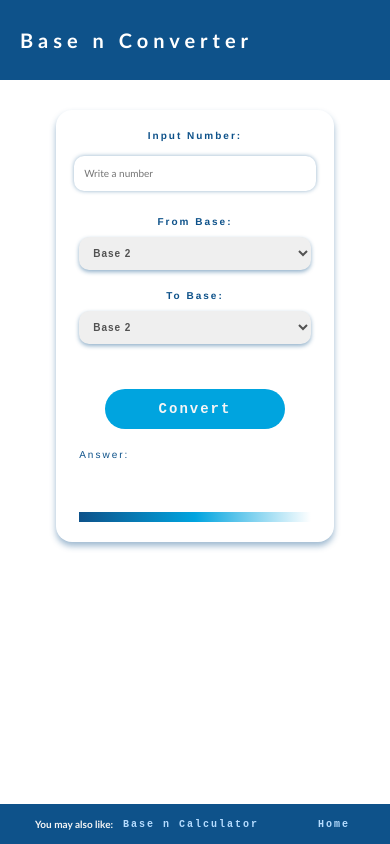
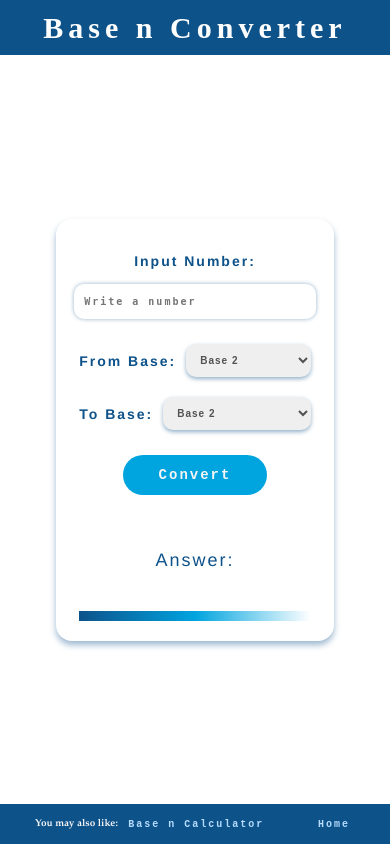
Before and after one commit to SusmoyDas98/Base-N-Calculator-and-Converter, a Flask app: page /converter in a window 390 px wide. Run offline with Flask 3, Linux system fonts and the light colour scheme; some libraries are stand-ins or nearby versions.

Commit message:
Update converter.css

```diff
--- a/static/css/converter.css
+++ b/static/css/converter.css
@@ -14,16 +14,17 @@ body{
     background-color: white;
 }
 
+
 .header{
      background-color: rgb(14, 82, 138);
 
-    height:100px;
+    height:80px;
     width: 100vw;
     padding-left: 100px;
     display: flex;
     align-items: center ;
     justify-content: flex-start;
-    font-family: 'Gill Sans', 'Gill Sans MT', Calibri, 'Trebuchet MS', sans-serif;
+    font-family: "Garamond";
     font-size: 35px;
 
     white-space: none;
@@ -95,8 +96,9 @@ body{
 }
 
 ::placeholder{
-    font-family: 'Gill Sans', 'Gill Sans MT', Calibri, 'Trebuchet MS', sans-serif;
-
+    font-family:monospace;
+    font-weight:bold;
+    letter-spacing:2px;
 }
 input{
     font-family:monospace;
@@ -185,6 +187,7 @@ button{
     letter-spacing: 2px;
 
     z-index: 10;
+
 }
 
 .buttons{
@@ -212,8 +215,9 @@ button:active{
     font-family: 'Franklin Gothic Medium', 'Arial Narrow', Arial, sans-serif;
     color: rgb(14, 82, 138);
     letter-spacing: 2px;
+    height:fit-content;
 }
-#answer_title{
+.answer_title{
     font-size: 20px;
     display: flex;
     flex-direction: row;
@@ -277,8 +281,8 @@ button:active{
   max-height:  fix-content;
   bottom: 0;
   left: 0;
-  /* min-height: 30px; */
-  min-height: fit-content;
+  min-height: 30px;
+  /* min-height: fit-content; */
   padding-left: 100px;
   width: 100vw;
     background-color: rgb(14, 82, 138);
@@ -290,8 +294,8 @@ button:active{
 
 .footer_box p{
 
-    font-family: 'Gill Sans', 'Gill Sans MT', Calibri, 'Trebuchet MS', sans-serif;
-    font-size: 15px;
+    font-family: "Garamond";
+    font-size: 18px;
     color: whitesmoke;
     display: flex;
     justify-content: flex-start;
@@ -324,7 +328,7 @@ button:active{
     padding-left: 20px;
 
     align-items: center;
-    font-family: 'Gill Sans', 'Gill Sans MT', Calibri, 'Trebuchet MS', sans-serif;
+    font-family: "Garamond";
     font-size: 15px;
 }
 
@@ -334,6 +338,7 @@ button:active{
     color: rgb(181, 220, 255);
     padding-left: 20px;
     text-decoration: none;
+    font-weight:bold;
 }
 
 
@@ -411,9 +416,12 @@ button:active{
         font-size: 18px;
     }
 
-    #answer_title{
+    .answer_title{
         margin-bottom: 12px;
         font-size: 18px;
+        font-weight: bold;
+        display:flex;
+        flex-direction:column;
     }
 
     .answer_area{
@@ -423,6 +431,7 @@ button:active{
     }
 
 }
+
 
 @media (max-width: 720px) {
     *{
@@ -438,26 +447,26 @@ button:active{
         justify-content: flex-start;
         overflow-y: auto;
         min-height: 100vh;
-        max-height: auto;
         overflow-x: hidden;
 
     }
-    .header{
+
+
+  .header{
         flex-wrap: nowrap;
-        font-size: 35px;
-        min-height: 85px;
+        height: 55px;
         min-width: 100vw;
         padding-left: 0%;
-
-    }
-
-    #header_title{
-        margin-left: 40px;
+        font-size: 25px;
+        display: flex;
+        align-items: center;
+        justify-content: center;
+        font-family: serif;
     }
 
     .container{
 
-        width: 100vw;
+        width: 100%;
         height: auto;
         display: flex;
         flex-direction: column;
@@ -465,22 +474,19 @@ button:active{
         padding: 0px;
 
 
+    }
 
-    }
 
     .converter{
 
         height: auto;
-        width: 70vw;
+        width: 70%;
         display: flex;
         flex-direction: column;
         align-items: center;
         /* justify-content: center; */
         padding: 10px;
-        padding-bottom: 40px;
         margin: 30px;
-        gap:0px;
-
 
     }
     .input_takers{
@@ -490,9 +496,7 @@ button:active{
         align-items:center;
         /* justify-content: center; */
         padding: 40px;
-        padding-bottom: 35px;
-        gap: 20px ;
-
+        gap: 50px;
     }
 
 
@@ -506,7 +510,7 @@ button:active{
     }
     label{
         font-family:'Franklin Gothic Medium', 'Arial Narrow', Arial, sans-serif;
-        font-size: 18px;
+        font-size: 20px;
         letter-spacing: 2px;
     }
     input{
@@ -521,7 +525,7 @@ button:active{
         /* background-color: red; */
         max-width: 90%;
         display: flex;
-        flex-direction: column;
+        flex-direction: row;
         align-items: center;
         justify-content: space-between;
         width: max-content;
@@ -529,12 +533,6 @@ button:active{
         gap: 20px;
 
 
-    }
-
-
-    .from_base, .to_base{
-        display: flex;
-        flex-direction: column;
     }
     select{
 
@@ -544,27 +542,19 @@ button:active{
         align-items: center;
         justify-content: center;
     }
-    button.convert_button{
-        min-width: 100%;
-        padding: 10px;
+    button{
+        width: 60%;
+        padding: 8%;
         display: flex;
         flex-direction: column;
         align-items: center;
         justify-content: center;
-        margin-top: 20px;
-
-    }
-
-    .buttons{
-        /* background-color: red; */
-        margin-bottom: 0%;
     }
 
     .output{
         gap: 36px;
         font-size: 25px;
         width: 90%;
-        /* background-color: red; */
 
     }
 
@@ -575,7 +565,7 @@ button:active{
         font-size: 20px;
         margin-bottom: 15px;
     }
-    #answer_title{
+    .answer_title{
         font-size: 18px;
 
         text-align: center;
@@ -594,6 +584,7 @@ button:active{
     width: 100%;
 } */
 
+
    .footer{
   position: relative;
   display: flex;
@@ -608,6 +599,7 @@ button:active{
   padding-left: 0%;
   width: 100vw;
     background-color: rgb(14, 82, 138);
+       min-height:30px;
     }
 
  .footer_box p{
@@ -635,6 +627,7 @@ button:active{
     margin-left:20px;
  }
 
+
  #button_clicked_calculator{
     padding: 0;
     font-size: 14px;
@@ -658,13 +651,39 @@ button:active{
         flex-direction: row;
         justify-content: end;
         padding-right: 0%;
+     margin-right:20px;
  }
-
 
 }
 
 
 
+/* #convert_button{
+    width:100%;
+    padding:13px;
+} */
+
+button{
+    height:50px;
+    width: 200px;
+
+
+    background-color: rgb(0, 164, 223);
+
+    border: none;
+
+    border-radius: 50px;
+    color: whitesmoke;
+
+    font-weight: bolder;
+    font-family:'Courier New', Courier, monospace;
+
+    font-size: 20px;
+    letter-spacing: 2px;
+
+    z-index: 10;
+
+}
 
 @media (max-width: 480px) {
     *{
@@ -687,27 +706,21 @@ button:active{
     }
     .header{
         flex-wrap: nowrap;
-        min-height: 60px;
-        min-width: 100vw;
+        min-height:fit-content;
         padding-left: 0%;
-
-    }
-
-    #header_title{
-        margin-left: 20px;
-        font-size: 20px;
+        font-size:18px;
+        display:flex;
+        align-items:center;
+        justify-content:center;
     }
     .container{
-
-
         width: 100vw;
         min-height: auto;
         display: flex;
         flex-direction: column;
         align-items: center;
-        justify-content: flex-start;
+        justify-content: center;
         /* padding: 10px 0px; */
-
     }
 
     .converter{
@@ -753,7 +766,7 @@ button:active{
     }
     label{
         font-family:'Franklin Gothic Medium', 'Arial Narrow', Arial, sans-serif;
-        font-size: 10px;
+        font-size: 14px;
     }
     input{
         width: 90%;
@@ -804,6 +817,7 @@ button:active{
     .output{
         /* background-color: red; */
         gap:20px;
+
         font-size: 18px;
         width: 90%;
         text-align: center;
@@ -826,8 +840,9 @@ button:active{
         /* background-color: aliceblue; */
         height: auto;
         width: 100%;
-        font-size: 12px;
+        font-size: 15px;
         overflow-x: auto;
+        font-weight:bold;
     }
 
 
@@ -876,8 +891,10 @@ button:active{
     margin-right: 20px;
 }
 
-#answer_title{
-    font-size: 10px;
+.answer_title{
+    font-size: 14px;
+    font-weight:bold;
+
 }
 
 
@@ -899,16 +916,9 @@ button:active{
 
 @media (max-width: 278px) {
 
-    #header_title{
-        font-size: 12px;
-        word-spacing: normal;
-        letter-spacing: 2px;
-        margin: 0%;
-        text-align: center;
-        width: 100%;
-    }
+
     .header{
-        min-height: 40px;
+        min-height: fit-content;
         padding: 0%;
 
 
@@ -948,12 +958,14 @@ button:active{
 
     }
 
-    #answer_title{
+    .answer_title{
         font-size: 5px;
+        font-weight:bold;
     }
 
  button{
     font-size: 6px;
+
  }
  .answer_area{
     font-size: 8px;
@@ -968,3 +980,4 @@ button:active{
 
 
 }
+/*  */
```
